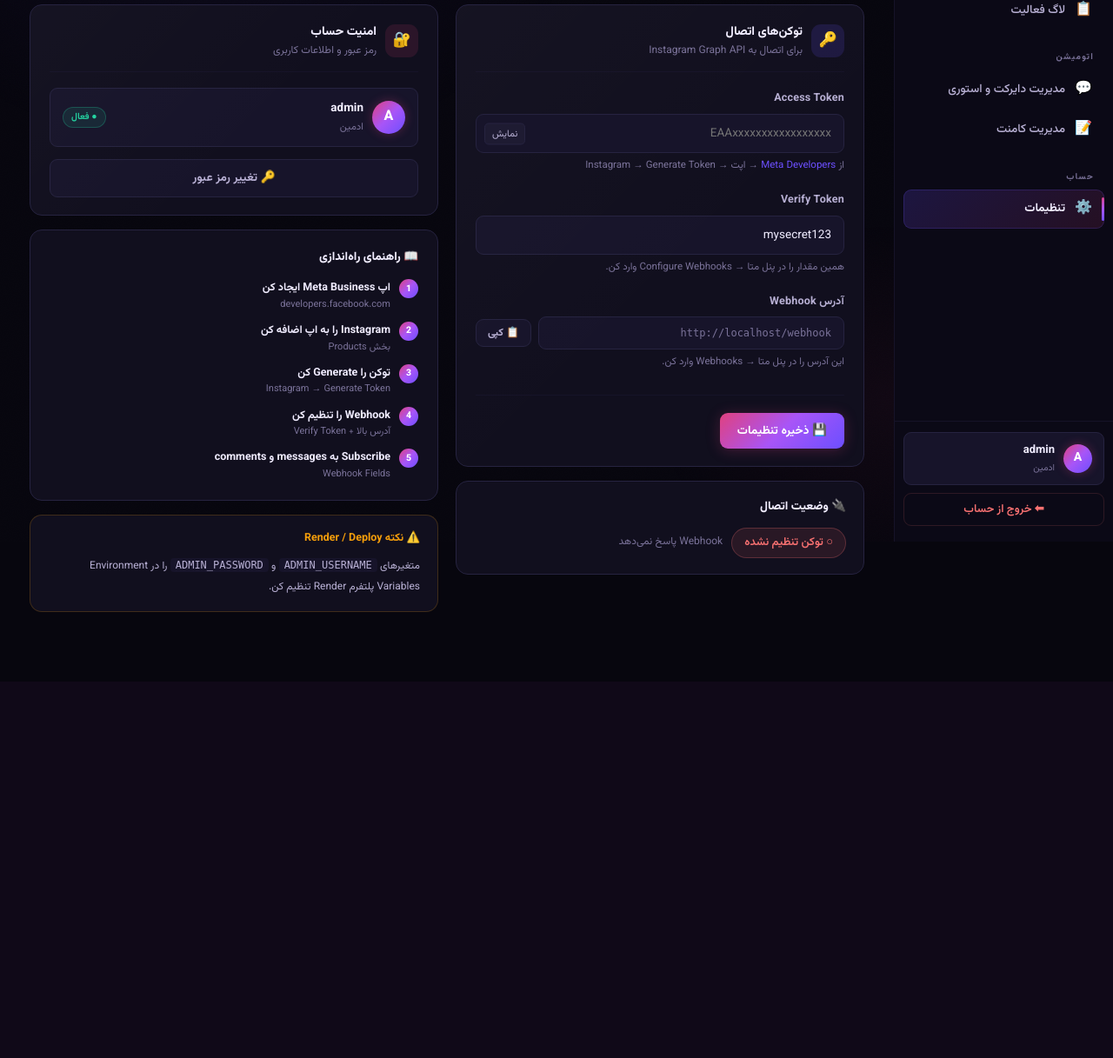
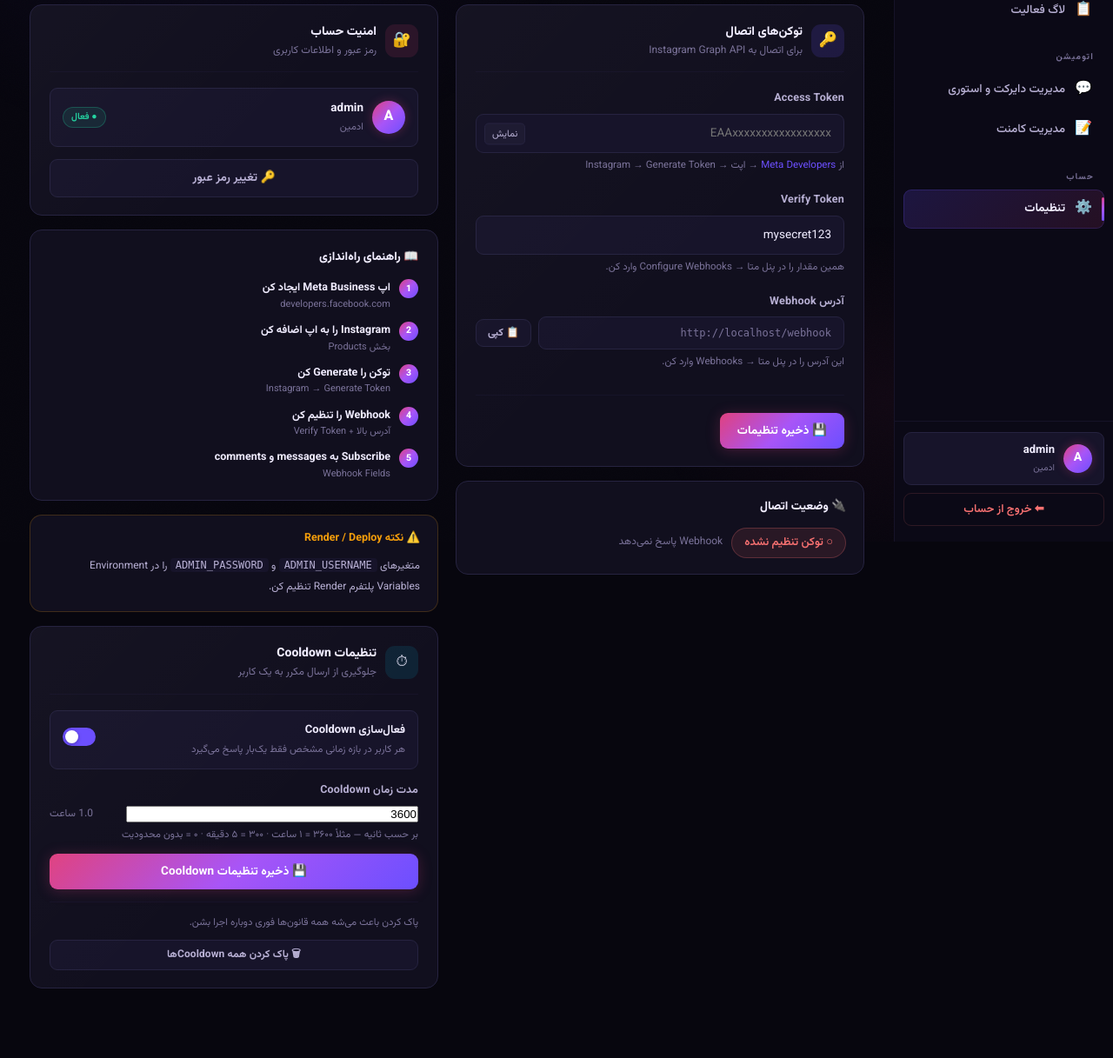
Before and after one commit to M-Taghizadeh/Instagram-API-APP, a Flask app: page /settings in a window 1280 px wide. Shown: the part 177-1394 px from the top of the page at 87% size. Before the commit the page ends 881 px from the top, so only its background shows below. Run offline with Flask 3, Linux system fonts and the light colour scheme; a user stored in the database is signed in; data comes from the database, SQL or seed files in the repository.

Commit message:
feat: move cooldown settings to settings page with enable/disable toggle and duration control

```diff
--- a/app.py
+++ b/app.py
@@ -76,10 +76,12 @@ class User(UserMixin, db.Model):
 
 class Settings(db.Model):
     __tablename__ = "settings"
-    id           = db.Column(db.Integer, primary_key=True)
-    user_id      = db.Column(db.Integer, db.ForeignKey("users.id"), nullable=False)
-    access_token = db.Column(db.Text,        default="")
-    verify_token = db.Column(db.String(120), default="mysecret123")
+    id              = db.Column(db.Integer, primary_key=True)
+    user_id         = db.Column(db.Integer, db.ForeignKey("users.id"), nullable=False)
+    access_token    = db.Column(db.Text,        default="")
+    verify_token    = db.Column(db.String(120), default="mysecret123")
+    cooldown_enabled = db.Column(db.Boolean,   default=True)
+    cooldown_seconds = db.Column(db.Integer,   default=3600)
 
 
 class DmRule(db.Model):
@@ -186,13 +188,17 @@ def match_text(trigger_str: str, text: str, match_type: str = "contains") -> boo
 
 def is_on_cooldown(user_id: int, rule_id: str, ig_user_id: str) -> bool:
     """بررسی می‌کنه آیا به این کاربر در بازه cooldown قبلاً پاسخ داده شده"""
+    s = Settings.query.filter_by(user_id=user_id).first()
+    if s and not s.cooldown_enabled:
+        return False
+    cooldown_secs = (s.cooldown_seconds if s and s.cooldown_seconds else None) or COOLDOWN_SECONDS
     entry = CooldownEntry.query.filter_by(
         user_id=user_id, rule_id=rule_id, ig_user_id=ig_user_id
     ).first()
     if not entry:
         return False
     elapsed = (datetime.datetime.utcnow() - entry.last_fired).total_seconds()
-    return elapsed < COOLDOWN_SECONDS
+    return elapsed < cooldown_secs
 
 
 def update_cooldown(user_id: int, rule_id: str, ig_user_id: str):
@@ -282,6 +288,16 @@ def _run_migrations():
     try:
         with db.engine.connect() as conn:
             inspector = inspect(db.engine)
+
+            # ── settings ──
+            existing = {c["name"] for c in inspector.get_columns("settings")}
+            for col, ddl in [
+                ("cooldown_enabled", "ALTER TABLE settings ADD COLUMN cooldown_enabled BOOLEAN DEFAULT TRUE"),
+                ("cooldown_seconds", "ALTER TABLE settings ADD COLUMN cooldown_seconds INTEGER DEFAULT 3600"),
+            ]:
+                if col not in existing:
+                    conn.execute(text(ddl))
+                    print(f"[MIGRATE] settings.{col} added", flush=True)
 
             # ── dm_rules ──
             existing = {c["name"] for c in inspector.get_columns("dm_rules")}
@@ -796,8 +812,13 @@ def clear_cooldowns():
 def settings():
     s = get_settings()
     if request.method == "POST":
-        s.access_token = request.form.get("access_token", "").strip()
-        s.verify_token = request.form.get("verify_token", "").strip()
+        s.access_token     = request.form.get("access_token", "").strip()
+        s.verify_token     = request.form.get("verify_token", "").strip()
+        s.cooldown_enabled = request.form.get("cooldown_enabled") == "1"
+        try:
+            s.cooldown_seconds = max(0, int(request.form.get("cooldown_seconds", 3600)))
+        except ValueError:
+            s.cooldown_seconds = 3600
         db.session.commit()
         flash("تنظیمات ذخیره شد.", "success")
         return redirect(url_for("settings"))
--- a/templates/activity_log.html
+++ b/templates/activity_log.html
@@ -2,18 +2,12 @@
 {% block title %}لاگ فعالیت — Insta Agent{% endblock %}
 {% block topbar_title %}لاگ فعالیت{% endblock %}
 {% block topbar_right %}
-  <div style="display:flex;gap:8px;align-items:center;">
-    <form method="post" action="{{ url_for('clear_cooldowns') }}"
-          onsubmit="return confirm('کولداون همه کاربران پاک شود؟ (قانون‌ها فوری دوباره اجرا می‌شن)')">
-      <button type="submit" class="btn secondary small">⏱ پاک کردن کولداون</button>
-    </form>
   {% if pagination.total %}
   <form method="post" action="{{ url_for('clear_activity') }}"
         onsubmit="return confirm('همه لاگ‌ها پاک شوند؟')">
     <button type="submit" class="btn danger small">🗑 پاک کردن لاگ‌ها</button>
   </form>
   {% endif %}
-  </div>
 {% endblock %}
 {% block content %}
 
--- a/templates/settings.html
+++ b/templates/settings.html
@@ -140,6 +140,68 @@
         را در Environment Variables پلتفرم Render تنظیم کن.
       </div>
     </div>
+
+    <!-- Cooldown settings -->
+    <div class="card">
+      <div class="card-shine"></div>
+      <div style="display:flex;align-items:center;gap:10px;margin-bottom:18px;padding-bottom:14px;border-bottom:1px solid var(--border-soft);">
+        <div class="stat-card-icon cyan" style="width:38px;height:38px;font-size:17px;margin-bottom:0;">⏱</div>
+        <div>
+          <div style="font-size:14px;font-weight:800;">تنظیمات Cooldown</div>
+          <div style="font-size:12px;color:var(--text-faint);">جلوگیری از ارسال مکرر به یک کاربر</div>
+        </div>
+      </div>
+
+      <form method="post">
+        <input type="hidden" name="access_token" value="{{ s.access_token }}">
+        <input type="hidden" name="verify_token" value="{{ s.verify_token }}">
+
+        <div style="display:flex;align-items:center;justify-content:space-between;
+                    padding:12px 14px;background:var(--panel-2);border:1px solid var(--border);
+                    border-radius:var(--radius-sm);margin-bottom:14px;">
+          <div>
+            <div style="font-size:13px;font-weight:700;">فعال‌سازی Cooldown</div>
+            <div style="font-size:11.5px;color:var(--text-faint);margin-top:2px;">
+              هر کاربر در بازه زمانی مشخص فقط یک‌بار پاسخ می‌گیرد
+            </div>
+          </div>
+          <label class="toggle">
+            <input type="checkbox" name="cooldown_enabled" value="1" id="cooldownToggle"
+                   {{ 'checked' if s.cooldown_enabled != False else '' }}
+                   onchange="document.getElementById('cooldownBody').style.display=this.checked?'block':'none'">
+            <span class="toggle-track"></span>
+          </label>
+        </div>
+
+        <div id="cooldownBody" style="display:{{ 'block' if s.cooldown_enabled != False else 'none' }};">
+          <div class="field" style="margin-bottom:12px;">
+            <label>مدت زمان Cooldown</label>
+            <div style="display:grid;grid-template-columns:1fr auto;gap:8px;align-items:center;">
+              <input type="number" name="cooldown_seconds" min="0" step="60"
+                     value="{{ s.cooldown_seconds or 3600 }}"
+                     id="cooldownSecs" oninput="updateCooldownLabel()">
+              <span id="cooldownLabel" style="font-size:12px;color:var(--text-faint);white-space:nowrap;min-width:80px;text-align:left;"></span>
+            </div>
+            <div class="hint">بر حسب ثانیه — مثلاً ۳۶۰۰ = ۱ ساعت · ۳۰۰ = ۵ دقیقه · ۰ = بدون محدودیت</div>
+          </div>
+        </div>
+
+        <button type="submit" class="btn" style="width:100%;">💾 ذخیره تنظیمات Cooldown</button>
+      </form>
+
+      <div style="margin-top:14px;padding-top:14px;border-top:1px solid var(--border-soft);">
+        <div style="font-size:11.5px;color:var(--text-faint);margin-bottom:10px;">
+          پاک کردن باعث می‌شه همه قانون‌ها فوری دوباره اجرا بشن.
+        </div>
+        <form method="post" action="{{ url_for('clear_cooldowns') }}"
+              onsubmit="return confirm('کولداون همه کاربران پاک شود؟')">
+          <button type="submit" class="btn secondary small" style="width:100%;">
+            🗑 پاک کردن همه Cooldown‌ها
+          </button>
+        </form>
+      </div>
+    </div>
+
   </div>
 </div>
 
@@ -152,7 +214,6 @@ function toggleToken() {
   if (inp.type === 'password') { inp.type = 'text'; btn.textContent = 'پنهان'; }
   else { inp.type = 'password'; btn.textContent = 'نمایش'; }
 }
-// start as password if token exists
 const ti = document.getElementById('tokenInput');
 if (ti && ti.value) ti.type = 'password';
 
@@ -164,5 +225,16 @@ function copyWebhook() {
     setTimeout(() => btn.textContent = '📋 کپی', 2000);
   });
 }
+
+function updateCooldownLabel() {
+  const secs = parseInt(document.getElementById('cooldownSecs').value) || 0;
+  const lbl  = document.getElementById('cooldownLabel');
+  if (!lbl) return;
+  if (secs === 0)        lbl.textContent = 'بدون محدودیت';
+  else if (secs < 60)    lbl.textContent = secs + ' ثانیه';
+  else if (secs < 3600)  lbl.textContent = Math.round(secs/60) + ' دقیقه';
+  else                   lbl.textContent = (secs/3600).toFixed(1) + ' ساعت';
+}
+updateCooldownLabel();
 </script>
 {% endblock %}
```
Lines whose indentation alone changed are shown as unchanged.
